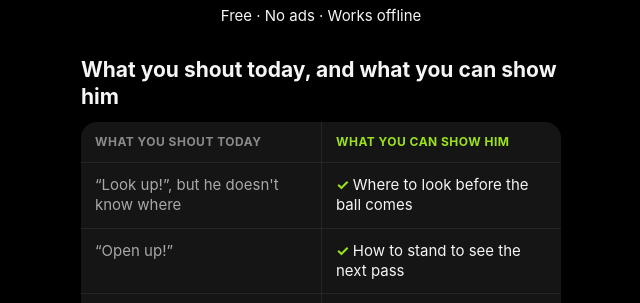
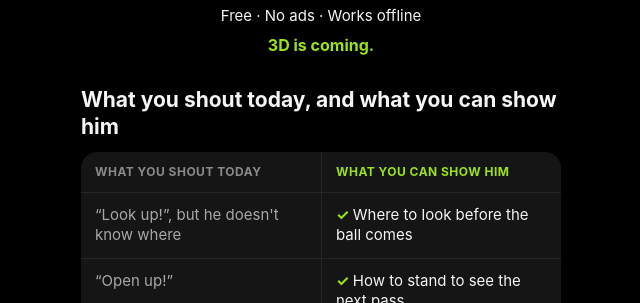
Before and after one commit to bjeffefjorden/pitchinstincts.no, a plain HTML site: page index.html in a window 1280 px wide. Shown: the part 797-1100 px from the top of the page, without its empty margins (319-959 px from the left). Drawn offline with Linux system fonts and the light colour scheme.

Commit message:
Oppdater sida

```diff
--- a/index.html
+++ b/index.html
@@ -32,7 +32,7 @@ figure.loop figcaption{color:var(--muted);font-size:15px;text-align:center;margi
 .store{margin:0 0 30px}.store a.badge{margin:0 0 10px}
 .facts{text-align:center;font-size:15px;margin:0 0 6px}.facts span{white-space:nowrap}
 .noacc{text-align:center;margin:6px 0 8px;line-height:1.3}.noacc b{display:block;font-size:19px}.noacc span{display:block;color:var(--accent);font-weight:600;font-size:16px;margin-top:2px}
-.droid{text-align:center;font-size:15px;margin:0}.droid a{color:var(--accent);text-decoration:none;font-weight:600}.droid a:hover{text-decoration:underline}.droid a:focus-visible{outline:2px solid var(--accent);outline-offset:3px;border-radius:4px}
+.soon3d{text-align:center;font-weight:700;font-size:16px;margin:6px 0 0;color:var(--accent)}.droid{text-align:center;font-size:15px;margin:0}.droid a{color:var(--accent);text-decoration:none;font-weight:600}.droid a:hover{text-decoration:underline}.droid a:focus-visible{outline:2px solid var(--accent);outline-offset:3px;border-radius:4px}
 h2{font-size:21px;line-height:1.25;margin:0 0 8px}p{margin:0 0 14px}.lead{color:var(--muted)}.lead b{color:var(--text);font-weight:600}
 table.cmp{width:100%;border-collapse:separate;border-spacing:0;table-layout:fixed;margin:12px 0 30px;background:var(--card);border-radius:16px;overflow:hidden}
 table.cmp th,table.cmp td{text-align:left;vertical-align:top;padding:12px 14px;font-size:15px;line-height:1.35}
@@ -63,6 +63,7 @@ a.bubble:hover{background:#fff}.bubbleico{position:absolute;top:-10px;right:-10p
 <div class="store" id="storecard"><a class="badge" id="appstore" href="https://apps.apple.com/app/id6818114354"><img src="/badges/app-store-no.png" width="144" height="48" alt="Last ned fra App Store"></a><a class="badge" id="play" hidden><img width="161" height="48" alt=""></a>
 <p class="noacc"><b id="noacc1">Ingen innlogging. Ingen registrering.</b><span id="noacc2">Bare en app for fotballtrenere.</span></p>
 <p class="facts" id="facts"><span>Gratis</span> · <span>Ingen reklame</span> · <span>Virker uten nett</span></p>
+<p class="soon3d" id="soon3d"><b>3D kommer.</b></p>
 <p class="droid" id="soon"><span id="droidtext">Android kommer snart.</span> <a id="droidlink" href="/android/">Bli testtrener →</a></p></div>
 <h2 id="cmphead">Det du roper i dag, og det du kan vise ham</h2>
 <table class="cmp"><thead><tr><th class="no" id="colno" scope="col">Det du roper i dag</th><th class="yes" id="colyes" scope="col">Det du kan vise ham</th></tr></thead><tbody>
@@ -164,6 +165,7 @@ const BUBBLES=[{"h":"Score and you're out. Four v three until you're back.","u":
 document.documentElement.lang=nb?"nb":pt?"pt-BR":it?"it":es?"es":fr?"fr":"en";
 // Forsiden (Ørjan 2026-11-01: «Se spillet før ballen kommer.»): én tekst per språk, norsk står i HTML-en uten JavaScript
 setText("headline",t("Se spillet før ballen kommer.","See the game before the ball arrives.","Veja o jogo antes da bola chegar.","Vedi il gioco prima che arrivi la palla.","Mira el juego antes de que llegue el balón.","Vois le jeu avant que le ballon arrive."));
+setText("soon3d",t("3D kommer.","3D is coming.","O 3D vem aí.","Il 3D sta arrivando.","El 3D llega pronto.","La 3D arrive bientôt."));
 setText("craft",t("Fotballen er faget.","Football is the craft.","O futebol é o ofício.","Il calcio è il mestiere.","El fútbol es el oficio.","Le football est le métier."));
 setText("tag",t("Pitch Instincts viser spillerne hvor de skal se, hvordan de skal stå og hvor de skal flytte seg, så det blir vaner de har resten av livet.","Pitch Instincts shows players where to look, how to stand and where to move, so it becomes a habit they keep for life.","O Pitch Instincts mostra aos jogadores para onde olhar, como posicionar o corpo e para onde se mover, para que isso vire um hábito para a vida toda.","Pitch Instincts mostra ai giocatori dove guardare, come orientare il corpo e dove muoversi, così diventa un'abitudine che resta per tutta la vita.","Pitch Instincts muestra a los jugadores dónde mirar, cómo orientar el cuerpo y hacia dónde moverse, para que se convierta en un hábito para toda la vida.","Pitch Instincts montre aux joueurs où regarder, comment orienter leur corps et où se déplacer, pour que cela devienne une habitude qu'ils gardent toute leur vie."));
 setText("cap",t("Trykk på en spiller. Se hva han ser.","Tap a player. See what he sees.","Toque em um jogador. Veja o que ele vê.","Tocca un giocatore. Guarda quello che vede.","Toca a un jugador. Mira lo que ve.","Touche un joueur. Vois ce qu'il voit."));
```
